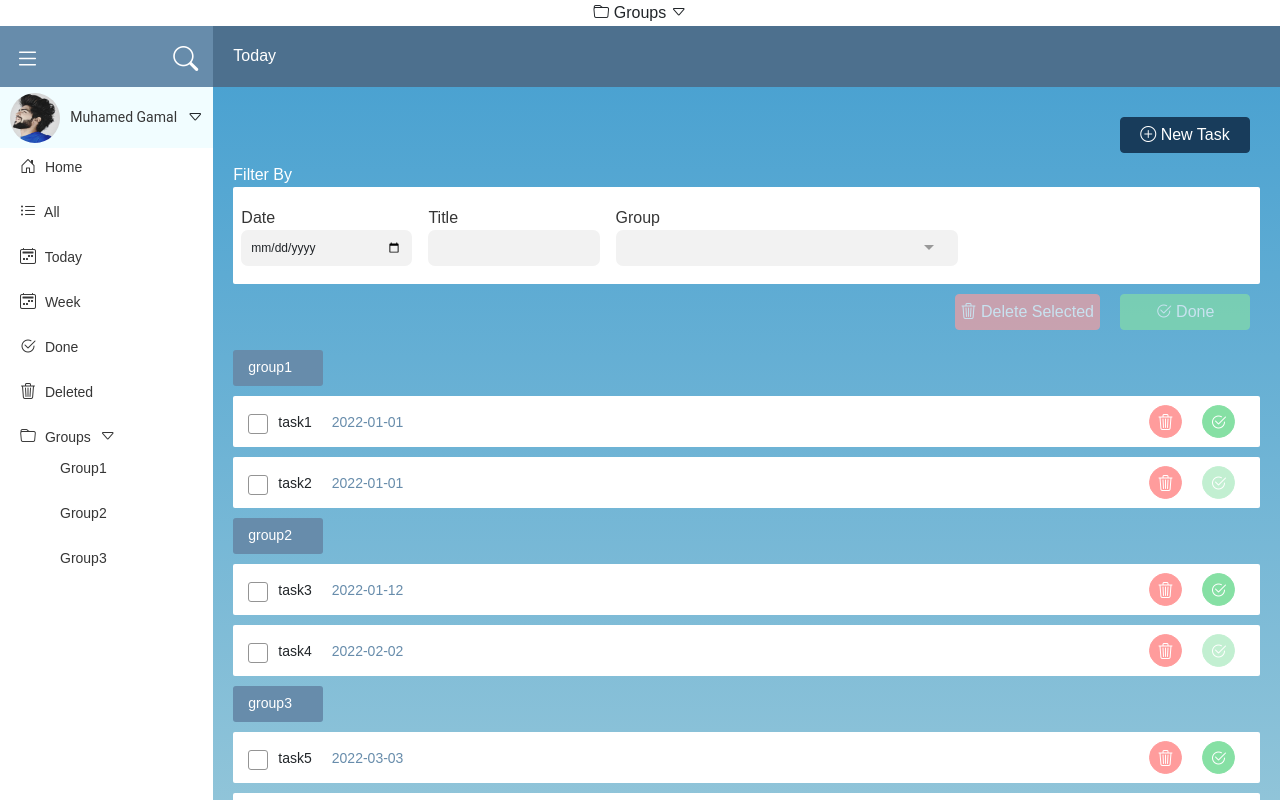
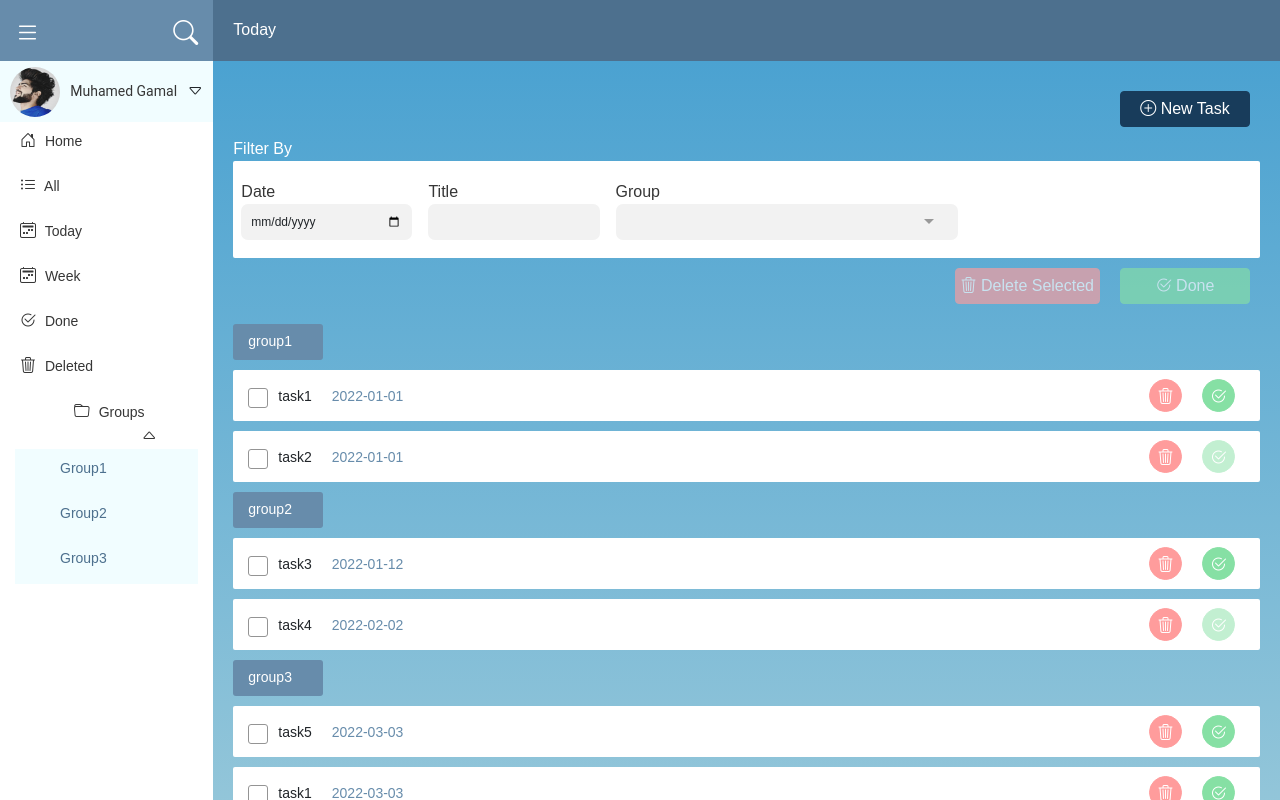
Before and after one commit to HudaSalah/todoApp, an Angular app: page / in a window 1280 px wide. Shown: the top 800 px of the page. Built offline with nearby package versions, Linux system fonts and the light colour scheme.

Commit message:
edits in style of side menu

```diff
--- a/src/app/components/side-menu/side-menu.component.html
+++ b/src/app/components/side-menu/side-menu.component.html
@@ -47,30 +47,39 @@
         </a>
       </li>
       <li>
-        <a href="#">
+        <a
+          class="btn"
+          data-toggle="collapse"
+          href="#groupCollapse"
+          role="button"
+          aria-expanded="false"
+          aria-controls="groupCollapse"
+        >
           <i class="bi bi-folder"></i>
           <span class="nav-text"> Groups </span>
-          <i class="bi bi-caret-down"></i>
+          <i class="bi bi-caret-up"></i>
         </a>
+        <div class="collapse show" id="groupCollapse">
           <ul>
             <li>
-            <a href="#">
+              <a href="">
                 <span class="nav-text"> Group1 </span>
               </a>
             </li>
 
             <li>
-            <a href="#">
+              <a href="">
                 <span class="nav-text"> Group2 </span>
               </a>
             </li>
 
             <li>
-            <a href="#">
+              <a href="">
                 <span class="nav-text"> Group3 </span>
               </a>
             </li>
           </ul>
+        </div>
       </li>
     </ul>
   </nav>
--- a/src/app/components/side-menu/side-menu.component.scss
+++ b/src/app/components/side-menu/side-menu.component.scss
@@ -51,11 +51,17 @@
           background-color: $color-ligth-sky;
           cursor: pointer;
         }
-
+        .bi-caret-down ,.bi-caret-up {
+          margin-left: 85px;
+        }
         ul {
           list-style: none;
+          background-color: $color-ligth-sky;
           li {
             padding: 7px 45px;
+            a {
+              color: $color-medium-blue;
+            }
           }
         }
       }
--- a/src/app/pages/todo-list/todo-list.component.html
+++ b/src/app/pages/todo-list/todo-list.component.html
@@ -1,40 +1,5 @@
 <div class="main">
   <div class="row p-0 m-0">
-
-    <a
-    class="btn"
-    data-toggle="collapse"
-    href="#groupCollapse"
-    role="button"
-    aria-expanded="false"
-    aria-controls="groupCollapse"
-  >
-    <i class="bi bi-folder"></i>
-    <span class="nav-text"> Groups </span>
-    <i class="bi bi-caret-down"></i>
-  </a>
-  <div class="collapse" id="groupCollapse">
-  <ul>
-    <li>
-      <a href="#">
-        <span class="nav-text"> Group1 </span>
-      </a>
-    </li>
-
-    <li>
-      <a href="#">
-        <span class="nav-text"> Group2 </span>
-      </a>
-    </li>
-
-    <li>
-      <a href="#">
-        <span class="nav-text"> Group3 </span>
-      </a>
-    </li>
-  </ul>
-  </div>
-
     <!-- side menu  -->
     <div class="col-2">
       <app-side-menu></app-side-menu>
```
Lines whose indentation alone changed are shown as unchanged.
